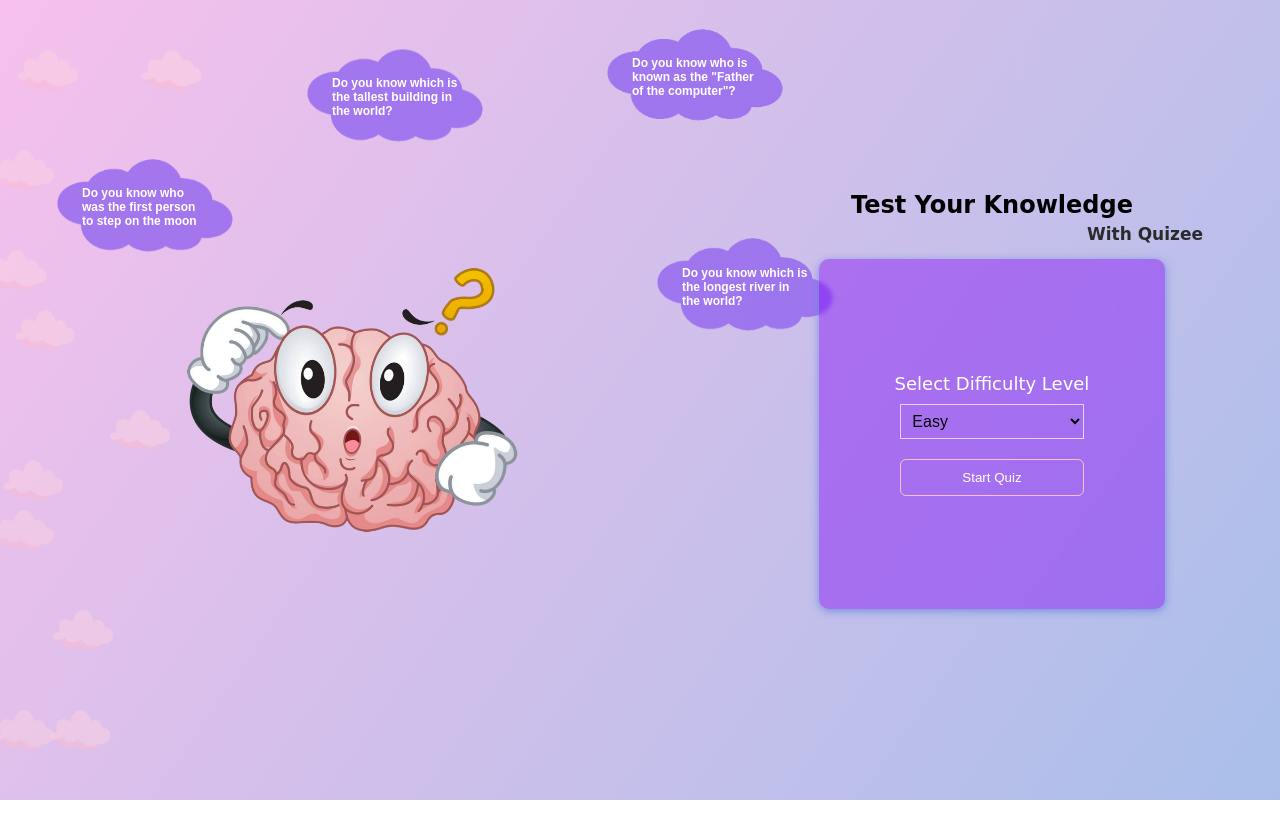
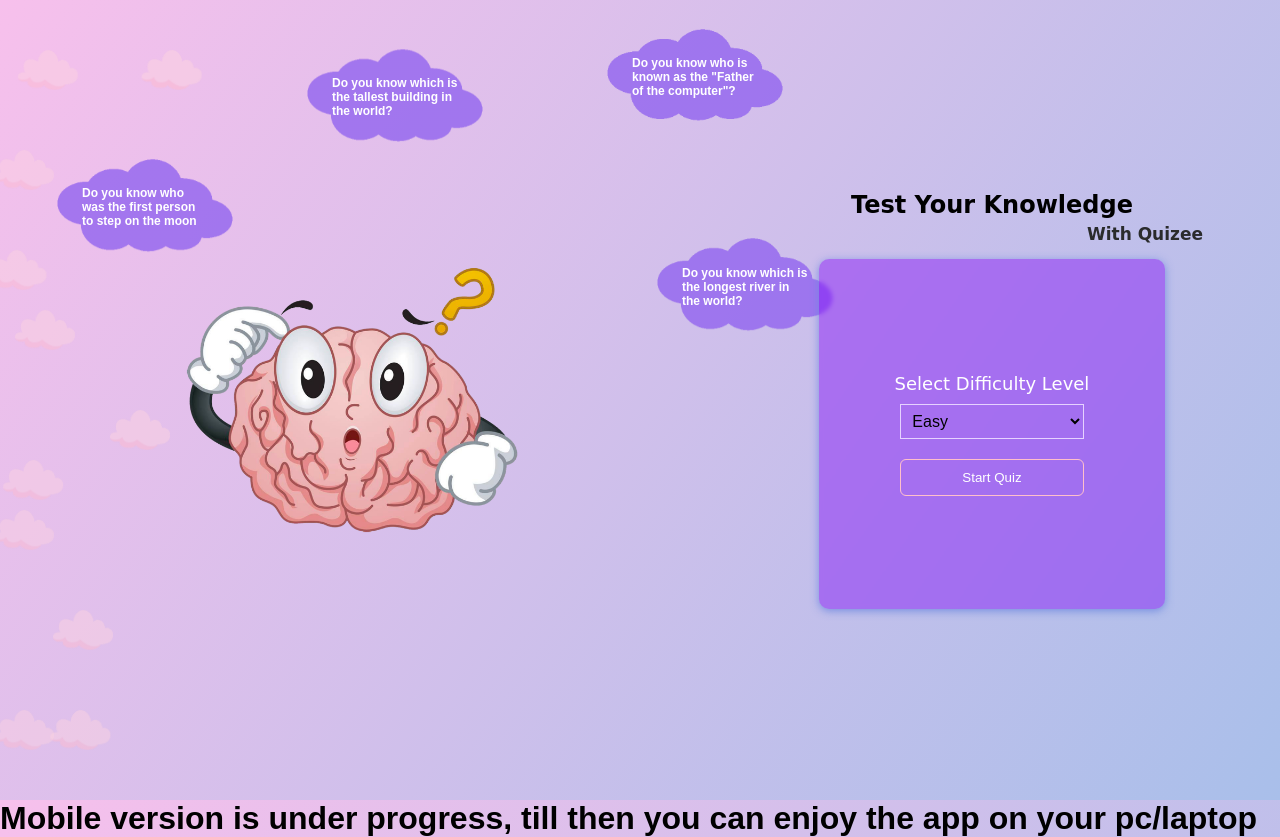
Before and after one commit to Vaibhav-cls/Quizee, a plain HTML site: page index.html in a window 1280 px wide. Before the commit the page ends 800 px from the top, so only its background shows below. Drawn offline with Linux system fonts and the light colour scheme.

Commit message:
Add files via upload

```diff
--- a/index.html
+++ b/index.html
@@ -89,6 +89,9 @@
         <h4 id="percentage"></h4>
       </div>
     </div>
+    <div class="temp">
+      <h1>Mobile version is under progress, till then you can enjoy the app on your pc/laptop</h1>
+    </div>
     <script src="assets/js/script.js"></script>
   </body>
 </html>
```
